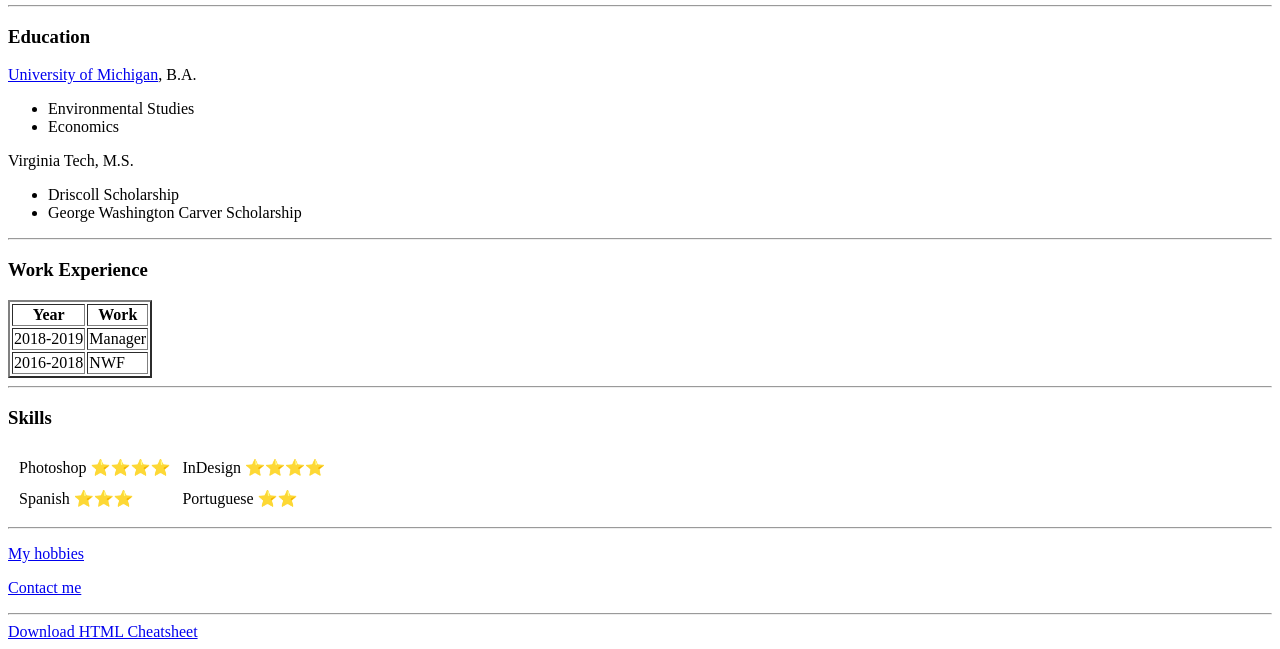
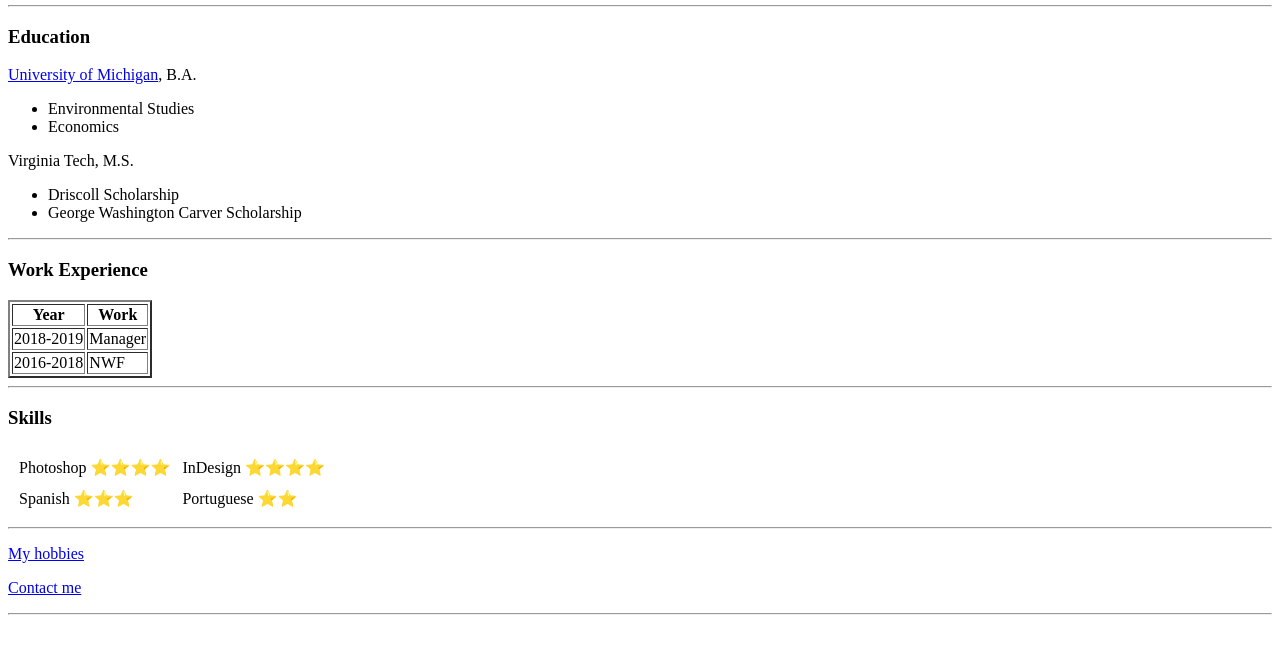
Before and after one commit to nflo22/cv, a plain HTML site: page index.html in a window 1280 px wide. Shown: the part 357-1006 px from the top of the page. After the commit the page ends 980 px from the top, so only its background shows below. Drawn offline with Linux system fonts and the light colour scheme.

Commit message:
Update index.html

```diff
--- a/index.html
+++ b/index.html
@@ -64,6 +64,5 @@
     <p>
     <a href="contact.html">Contact me</a></p>
     <hr>
-<a download href="https://web.stanford.edu/group/csp/cs21/htmlcheatsheet.pdf">Download HTML Cheatsheet</a>
   </body>
 </html>
```
